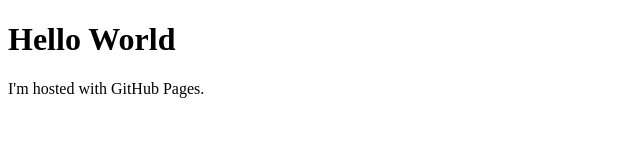
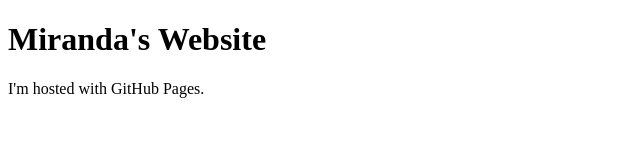
Before and after one commit to madebymandy/mirandaj0822.github.io, a plain HTML site: page index.html in a window 1280 px wide. Shown: the whole page, without its empty margins (0-640 px from the left). Drawn offline with Linux system fonts and the light colour scheme.

Commit message:
changed name

```diff
--- a/index.html
+++ b/index.html
@@ -1,7 +1,7 @@
 <!DOCTYPE html>
 <html>
 <body>
-<h1>Hello World</h1>
+<h1>Miranda's Website</h1>
 <p>I'm hosted with GitHub Pages.</p>
 </body>
 </html>
```
